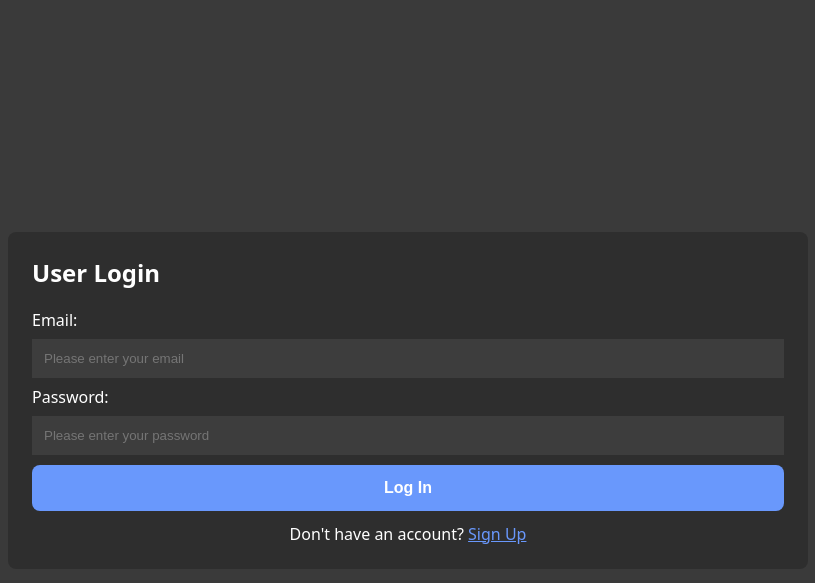
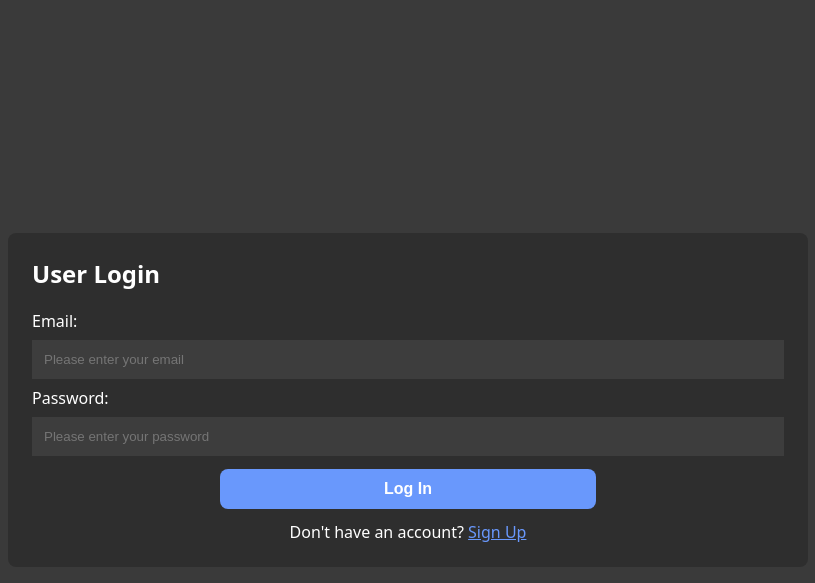
Before and after one commit to colinbillingsley/LAMP-Project-SLP01, a PHP site: page / in a window 1280 px wide. Shown: the top 583 px of the page, without its empty margins (232-1047 px from the left). Run offline with PHP 8.4, Linux system fonts and the light colour scheme.

Commit message:
changed log in button sizing

```diff
--- a/css/styles.css
+++ b/css/styles.css
@@ -72,14 +72,16 @@ body {
 }
 
 .login-password-txtbox {
-    margin-bottom: 0.75em;
+    margin-bottom: 1em;
 }
 
 .login-btn {
+    align-self: center;
+    width: 50%;
     font-size: 1em;
     font-weight: bold;
     color: white;
-    padding: 0.75em;
+    padding: 0.55em;
     margin-bottom: 0.75em;
     border-radius: 0.5em;
     border: solid 2px transparent;
```
